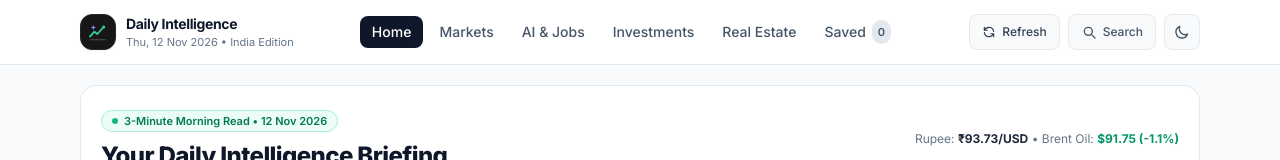
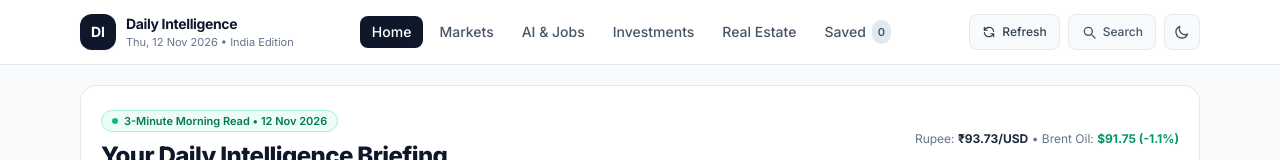
Before and after one commit to codebase-lab-cloud/daily_intelligence, a plain HTML site: page index.html in a window 1280 px wide. Shown: the top 160 px of the page. Drawn offline with nearby package versions, Linux system fonts and the light colour scheme.

Commit message:
Restore original DI logo in header

```diff
--- a/index.html
+++ b/index.html
@@ -37,13 +37,8 @@
   <header class="sticky top-0 z-30 bg-white/90 dark:bg-neutral-900/90 backdrop-blur-md border-b border-slate-200 dark:border-neutral-800">
     <div class="max-w-6xl mx-auto px-4 h-16 flex items-center justify-between gap-3">
       <div class="flex items-center gap-2.5 min-w-0">
-        <div class="w-9 h-9 rounded-xl bg-neutral-900 dark:bg-neutral-800 border border-neutral-800 dark:border-neutral-700 flex items-center justify-center shrink-0 shadow-sm" aria-hidden="true">
-          <svg class="w-6 h-6" viewBox="0 0 36 36" fill="none" xmlns="http://www.w3.org/2000/svg">
-            <path d="M6 25l6.5-7.5 4.5 3.5L26.5 10.5" stroke="#34d399" stroke-width="2.6" stroke-linecap="round" stroke-linejoin="round"/>
-            <circle cx="26.5" cy="10.5" r="2.3" fill="#34d399"/>
-            <path d="M11 7.5l1.1 2.7 2.7 1.1-2.7 1.1L11 15.1l-1.1-2.7-2.7-1.1 2.7-1.1L11 7.5z" fill="#818cf8"/>
-            <path d="M7 29.5h22" stroke="#525252" stroke-width="1.6" stroke-linecap="round"/>
-          </svg>
+        <div class="w-9 h-9 rounded-xl bg-slate-900 dark:bg-indigo-600 text-white flex items-center justify-center font-bold text-sm shrink-0 shadow-sm">
+          DI
         </div>
         <div class="min-w-0">
           <div class="text-sm font-bold tracking-tight truncate">Daily Intelligence</div>
```
